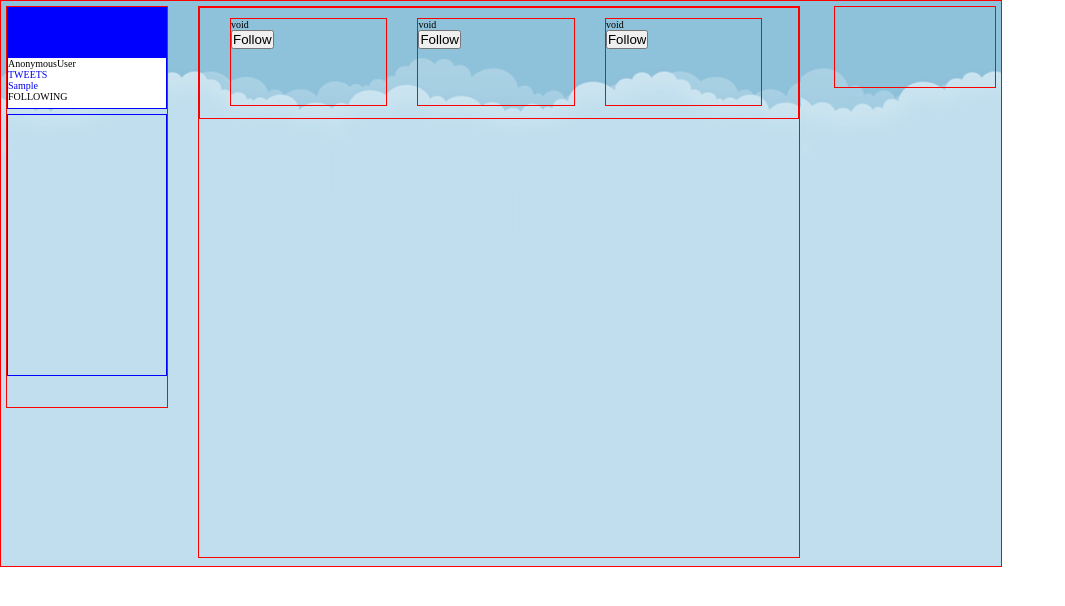
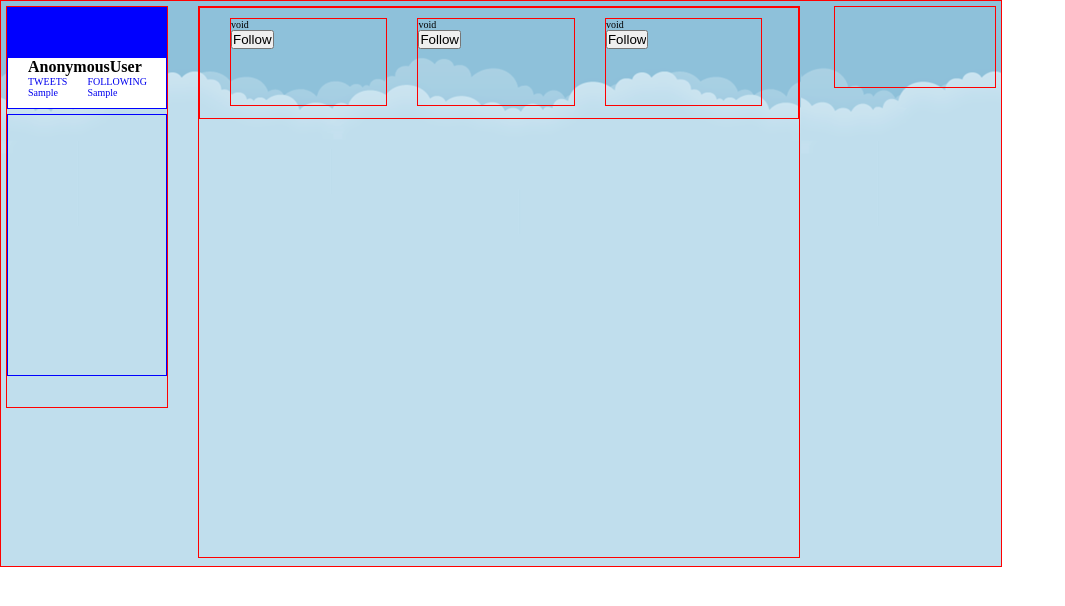
Before and after one commit to daihong391/MIcroTweet, a Django app: template mytwitter/templates/userpage.html in a window 1280 px wide. Shown: the part 32-638 px from the top of the page, without its empty margins (0-1065 px from the left). Run offline with Django 3.2, Linux system fonts and the light colour scheme; the template is opened without the code that fills it: most values are stand-ins (such as "Sample title", 1, 10 or a date in 2020).

Commit message:
show Following number

```diff
--- a/mytwitter/templates/css/userpage.css
+++ b/mytwitter/templates/css/userpage.css
@@ -62,6 +62,19 @@
 	height: 50%;
 	background: white;
 }
+#username{
+	margin-left: 20px;
+	font-weight: bold;
+	font-size: 16px;
+}
+#tweets-number{
+	float: left;
+	margin-left: 20px;
+}
+#following-number{
+	float: left;
+	margin-left: 20px;
+}
 #left-down{
 	height: 260px;
 	border:1px solid blue;
--- a/mytwitter/templates/userpage.html
+++ b/mytwitter/templates/userpage.html
@@ -107,12 +107,13 @@
                                                                     </ul>
                                                                 </a>
                                                             </div>
-                                                            <div>
-                                                                <ul>
-                                                                    <li>FOLLOWING</li>
-                                                                    <!-- add followings -->
-                                                                    <li></li>
-                                                                </ul>
+                                                            <div id="following-number" title="{{ct2}} FOLLOWINGS">
+                                                                <a id="to-my-follows" href="/userFollowings/?={{userlist|safe}}" value="{{user}}" />
+                                                                    <ul>
+                                                                        <li>FOLLOWING</li>
+                                                                        <li>{{ct2}}</li>
+                                                                    </ul>
+                                                                </a>
                                                             </div>
                                                     </div>
     				</div>
```
Also changed, not shown: twitter/views.py (+7 -2 lines), db.sqlite3, 1 other file.
